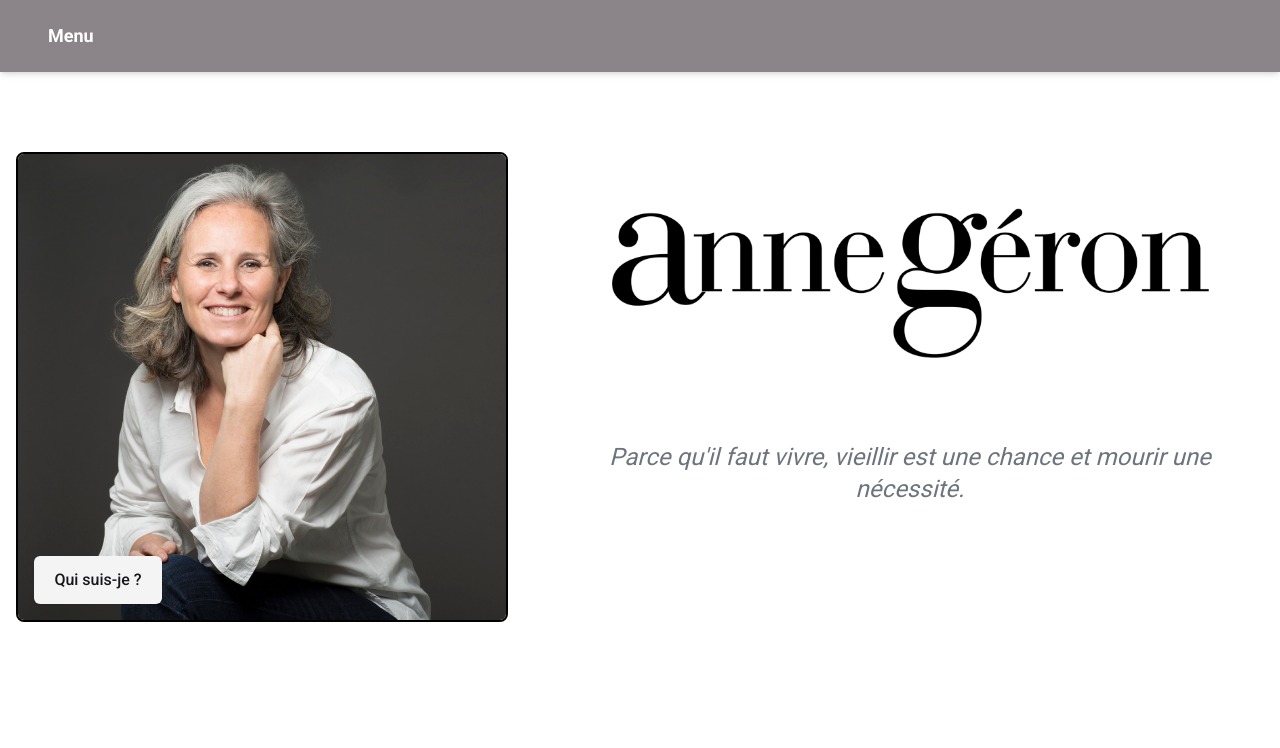
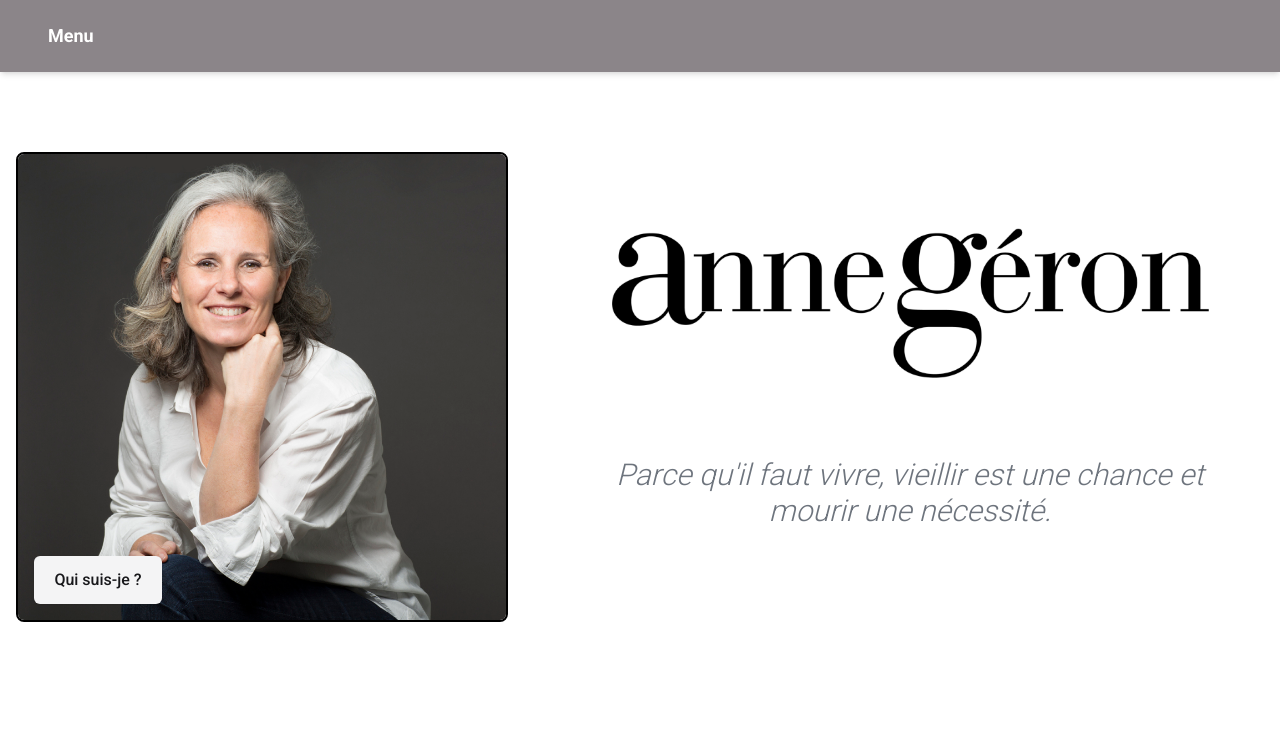
Before and after one commit to rgeron/next-anne-geron, a Next.js app: page / in a window 1280 px wide. Shown: the top 748 px of the page. Built offline with nearby package versions, Linux system fonts and the light colour scheme; no server answers.

Commit message:
hero spacing

```diff
--- a/components/my-hero.tsx
+++ b/components/my-hero.tsx
@@ -113,7 +113,7 @@ export function Hero() {
           </div>
         </div>
 
-        <div className="lg:col-span-7 flex flex-col items-center">
+        <div className="lg:col-span-7 flex flex-col items-center mt-10">
           <Image
             src="/images/logo.jpg"
             alt="Logo"
@@ -132,7 +132,7 @@ export function Hero() {
                 transition={{ duration: 0.9 }}
                 className="absolute inset-0 flex items-center justify-center text-center"
               >
-                <p className="text-lg md:text-xl lg:text-2xl italic  text-gray-800">
+                <p className="text-xl md:text-2xl lg:text-3xl italic font-light text-gray-800">
                   {defaultQuotes[currentQuoteIndex].text}
                 </p>
               </motion.div>
```
